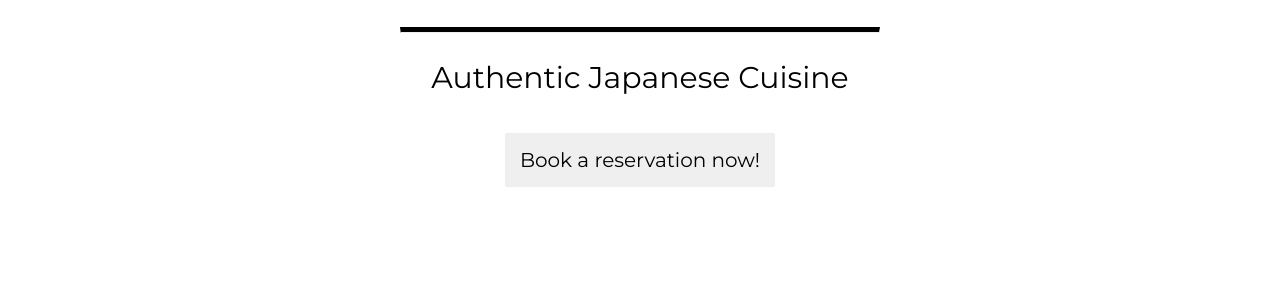
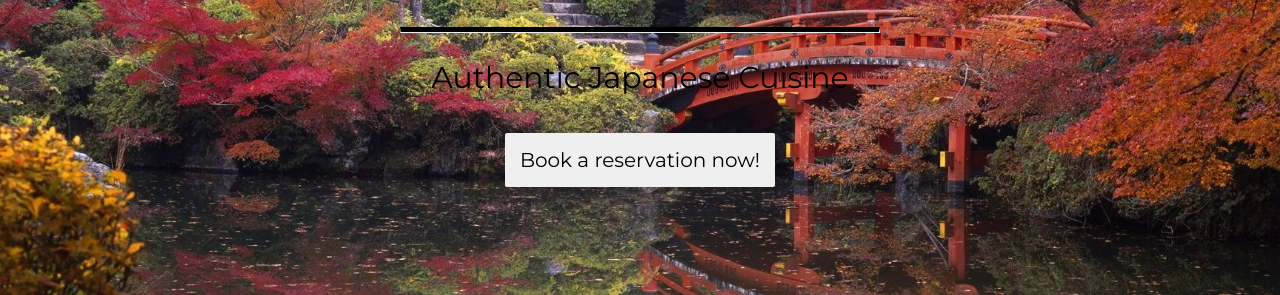
Before and after one commit to gitSuki/restaurant-page, a website built with webpack: page src/index.html in a window 1280 px wide. Shown: the part 841-1136 px from the top of the page. Built offline with nearby package versions, Linux system fonts and the light colour scheme.

Commit message:
Add background image

```diff
--- a/src/style.css
+++ b/src/style.css
@@ -68,6 +68,9 @@ table {
   min-height: 100vh;
   display: flex;
   flex-direction: column;
+  background-image: url(resources/寺院.jpg);
+  background-attachment: fixed;
+  background-size: cover;
 }
 
 .header {
```
Also changed, not shown: dist/9ea8a395a736d2828c71.jpg (added), dist/buildHTML.bundle.js, dist/contact.bundle.js, dist/home.bundle.js, dist/index.bundle.js, dist/menu.bundle.js, src/resources/寺院.jpg (added).
